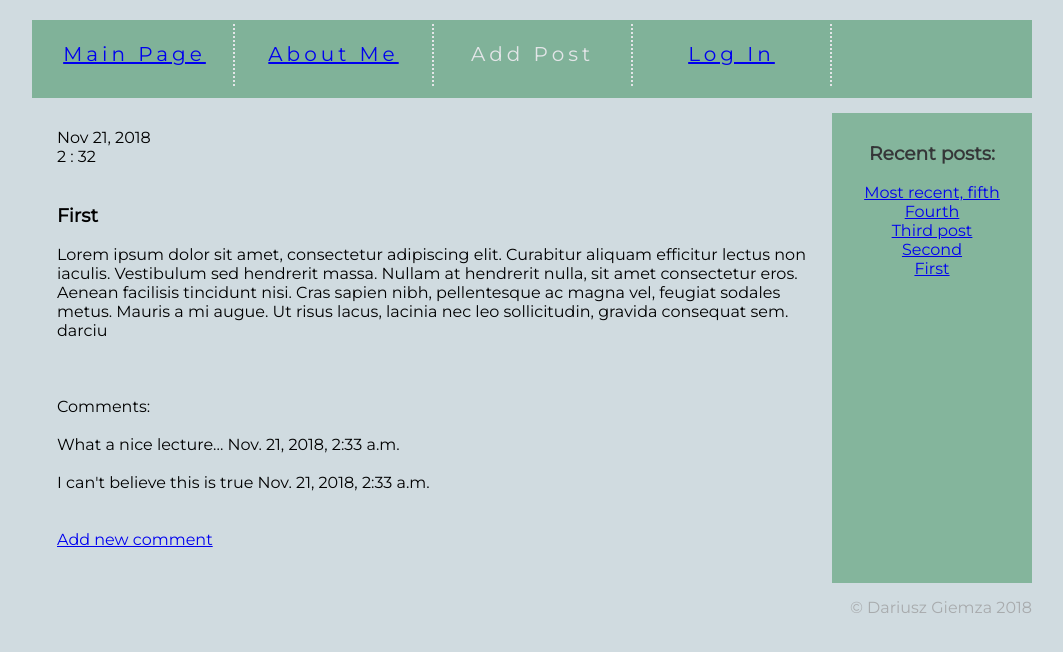
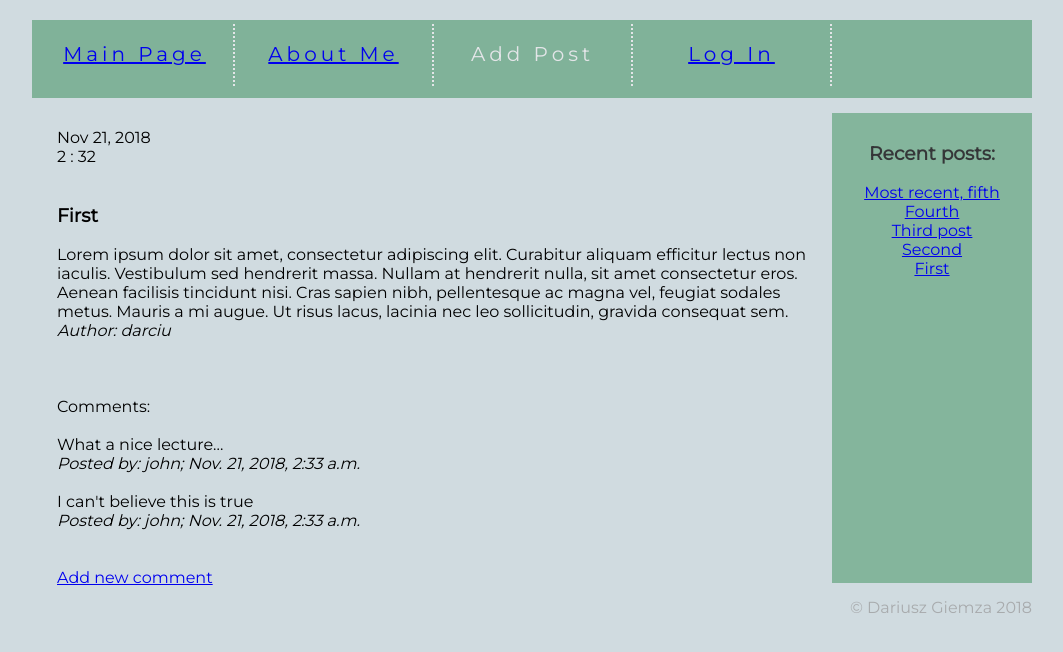
Before and after one commit to darciu/DjangoBlog, a Django app: page /post/5/ in a window 1280 px wide. Shown: the top 652 px of the page, without its empty margins (108-1171 px from the left). Run offline with Django 3.2, Linux system fonts and the light colour scheme; data comes from the database, SQL or seed files in the repository; both versions use the stored data as it was after the commit.

Commit message:
comment author added

```diff
--- a/content/forms.py
+++ b/content/forms.py
@@ -11,4 +11,4 @@ class CommentForm(forms.ModelForm):
 
     class Meta:
         model = Comment
-        fields = ('text',)
+        fields = ('text','author',)
--- a/content/models.py
+++ b/content/models.py
@@ -12,8 +12,9 @@ class Post(models.Model):
 
 class Comment(models.Model):
     post = models.ForeignKey(Post, on_delete=models.CASCADE)
-    text = models.TextField()
+    text = models.TextField(max_length=255)
     date = models.DateTimeField(default=timezone.now)
+    author = models.CharField(max_length=50, default='unknown')
 
     def __str__(self):
         return "Comment " + str(self.pk)
--- a/content/templates/content/post_detail.html
+++ b/content/templates/content/post_detail.html
@@ -7,7 +7,7 @@
     <h3>{{post.title}}<br></h3>
     {{post.text|linebreaksbr}}
     <br>
-    {{post.author}}
+    <i>Author: {{post.author}}</i>
     <br><br>
 
     {% if user.is_authenticated %}
@@ -15,15 +15,26 @@
     {% endif %}
     <br>
     <br>
-    Comments:
-    <br><br>
-    {%for comment in comments%}
 
-    {{comment.text}}
-    {{comment.date}}
-    <br><br>
+    {% if comments.count %}
 
-    {% endfor %}
+        Comments:
+        <br><br>
+
+        {%for comment in comments%}
+
+            {{comment.text}}<br>
+            <i>Posted by: {{comment.author}}; {{comment.date}}</i>
+            <br><br>
+
+        {% endfor %}
+
+    {% else %}
+
+    No comments yet<br>
+
+    {% endif %}
+
     <br>
     <a href="{% url 'new_comment' pk=post.pk %}">Add new comment</a>
 
```
Also changed, not shown: README.md, content/migrations/0003_auto_20181121_1506.py (added), content/migrations/0004_auto_20181121_1542.py (added), db.sqlite3.
